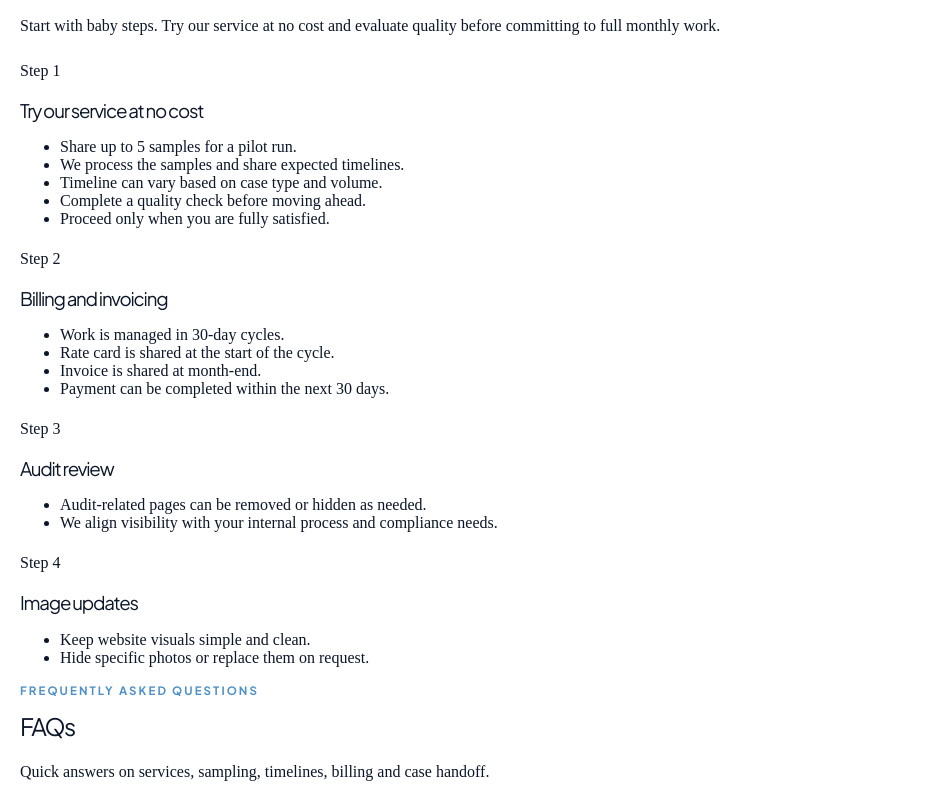
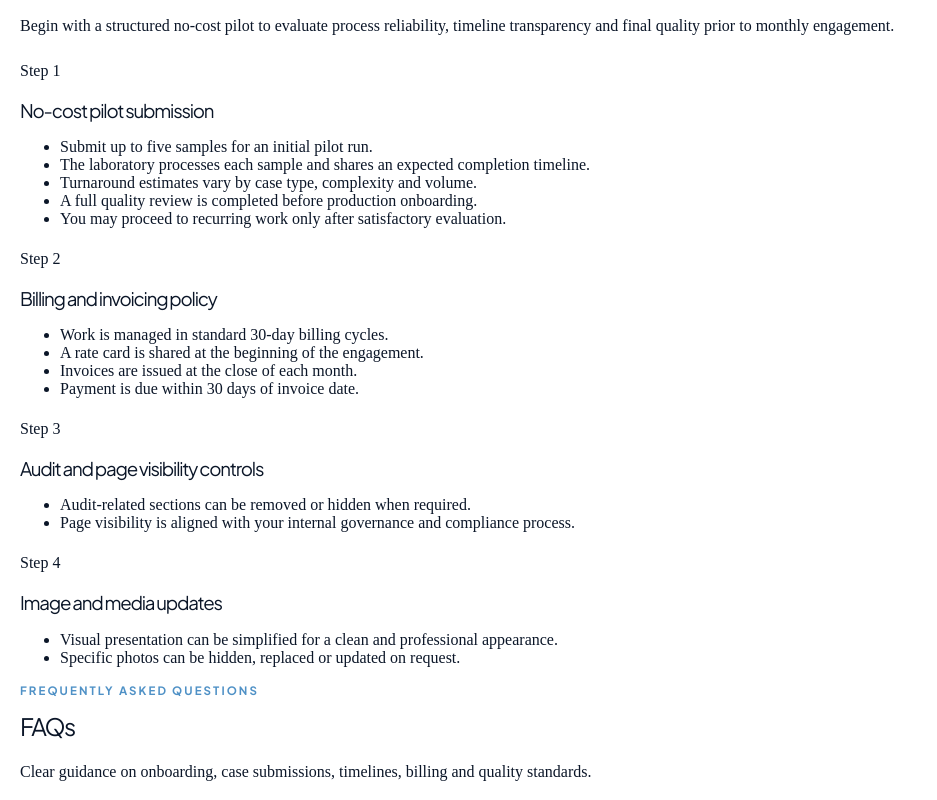
Before and after one commit to DarshanChoudhari2022/millingworks, a React (Vite) app: page / in a window 1280 px wide. Shown: the part 3040-3840 px from the top of the page, without its empty margins (0-937 px from the left). Built offline with nearby package versions, Linux system fonts and the light colour scheme.

Commit message:
refactor(home): replace informal trial copy with professional onboarding language

```diff
--- a/src/pages/HomePage.tsx
+++ b/src/pages/HomePage.tsx
@@ -19,36 +19,36 @@ const workflow = [
 
 const onboardingSteps = [
   {
-    title: 'Try our service at no cost',
+    title: 'No-cost pilot submission',
     points: [
-      'Share up to 5 samples for a pilot run.',
-      'We process the samples and share expected timelines.',
-      'Timeline can vary based on case type and volume.',
-      'Complete a quality check before moving ahead.',
-      'Proceed only when you are fully satisfied.',
+      'Submit up to five samples for an initial pilot run.',
+      'The laboratory processes each sample and shares an expected completion timeline.',
+      'Turnaround estimates vary by case type, complexity and volume.',
+      'A full quality review is completed before production onboarding.',
+      'You may proceed to recurring work only after satisfactory evaluation.',
     ],
   },
   {
-    title: 'Billing and invoicing',
+    title: 'Billing and invoicing policy',
     points: [
-      'Work is managed in 30-day cycles.',
-      'Rate card is shared at the start of the cycle.',
-      'Invoice is shared at month-end.',
-      'Payment can be completed within the next 30 days.',
+      'Work is managed in standard 30-day billing cycles.',
+      'A rate card is shared at the beginning of the engagement.',
+      'Invoices are issued at the close of each month.',
+      'Payment is due within 30 days of invoice date.',
     ],
   },
   {
-    title: 'Audit review',
+    title: 'Audit and page visibility controls',
     points: [
-      'Audit-related pages can be removed or hidden as needed.',
-      'We align visibility with your internal process and compliance needs.',
+      'Audit-related sections can be removed or hidden when required.',
+      'Page visibility is aligned with your internal governance and compliance process.',
     ],
   },
   {
-    title: 'Image updates',
+    title: 'Image and media updates',
     points: [
-      'Keep website visuals simple and clean.',
-      'Hide specific photos or replace them on request.',
+      'Visual presentation can be simplified for a clean and professional appearance.',
+      'Specific photos can be hidden, replaced or updated on request.',
     ],
   },
 ] as const
@@ -124,7 +124,7 @@ export function HomePage(): JSX.Element {
       <section className="home-onboard-trial shell" aria-labelledby="home-onboard-trial-title">
         <p className="eyebrow">Sampling · Pilot · No Cost</p>
         <h2 id="home-onboard-trial-title">Onboard Trial</h2>
-        <p>Start with baby steps. Try our service at no cost and evaluate quality before committing to full monthly work.</p>
+        <p>Begin with a structured no-cost pilot to evaluate process reliability, timeline transparency and final quality prior to monthly engagement.</p>
 
         <div className="home-onboard-trial__grid">
           {onboardingSteps.map((step, index) => (
@@ -145,7 +145,7 @@ export function HomePage(): JSX.Element {
         <div className="home-faq__intro">
           <p className="eyebrow">Frequently asked questions</p>
           <h2 id="home-faq-title">FAQs</h2>
-          <p>Quick answers on services, sampling, timelines, billing and case handoff.</p>
+          <p>Clear guidance on onboarding, case submissions, timelines, billing and quality standards.</p>
         </div>
         <FaqAccordionSection />
       </section>
```
